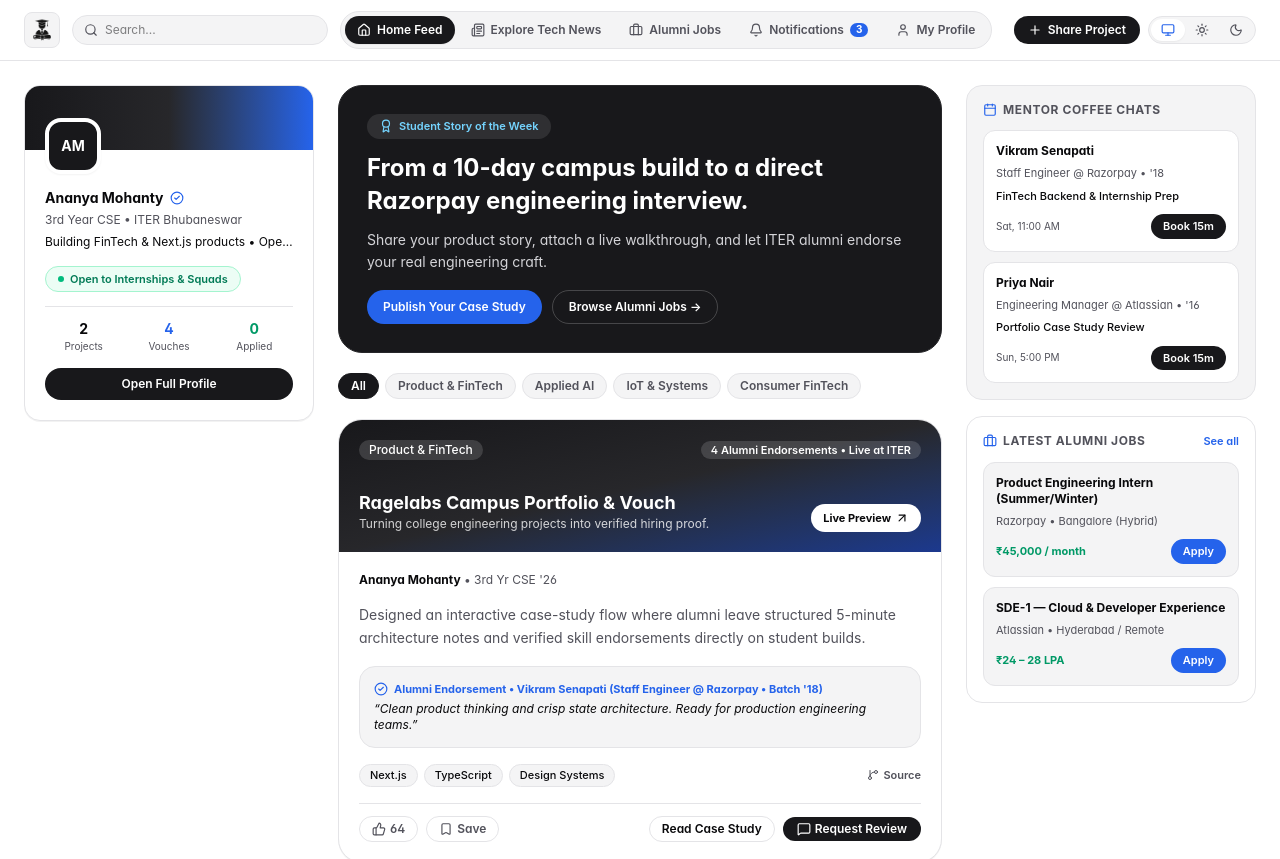
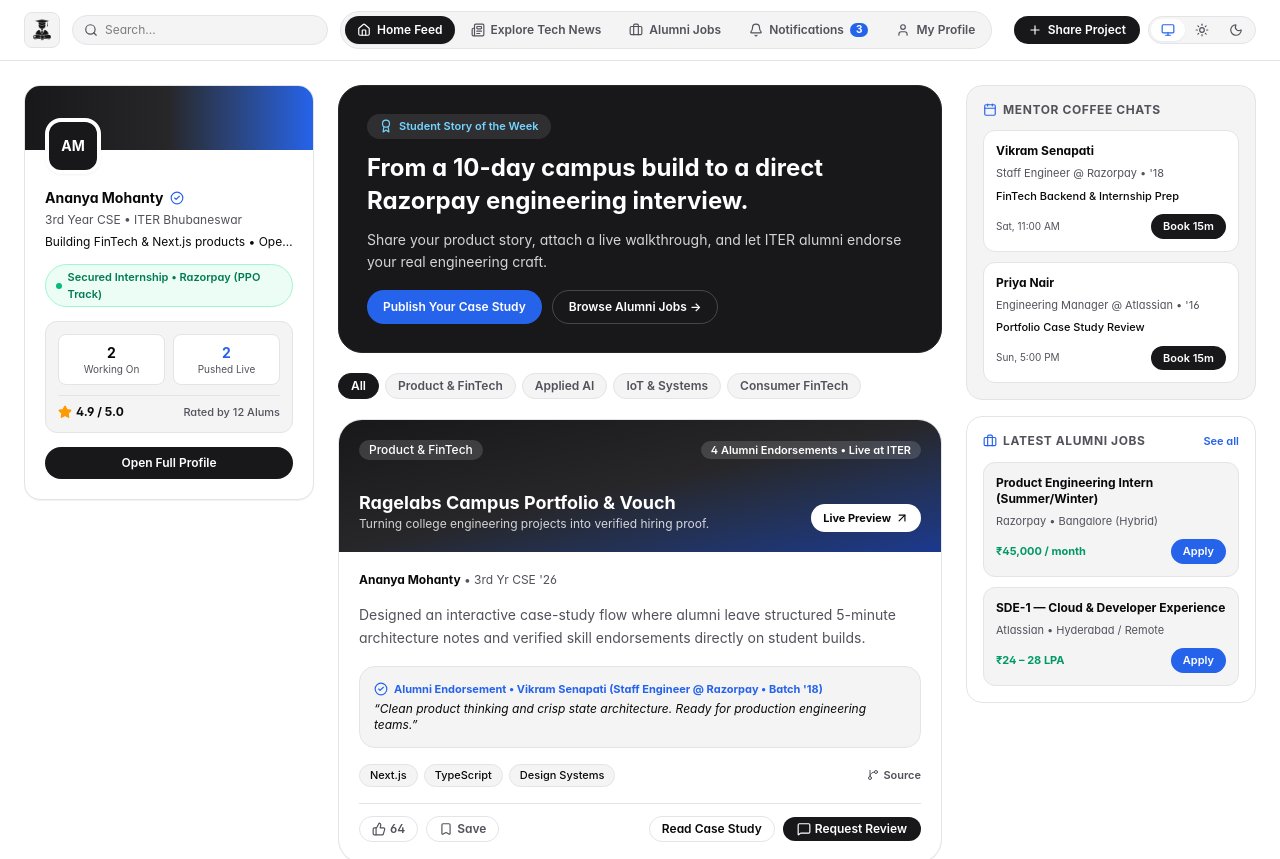
Before and after one commit to ragelabs-ssssd/Alum-Connect, a Next.js app: page /student in a window 1280 px wide. Shown: the top 859 px of the page. Built offline with nearby package versions, Linux system fonts and the light colour scheme.

Commit message:
feat: add Working On, Pushed Live, Secured Internship/PPO, and Alumni Rating to student profile card

```diff
--- a/src/app/student/page.tsx
+++ b/src/app/student/page.tsx
@@ -22,6 +22,7 @@ import {
   Newspaper,
   Plus,
   Search,
+  Star,
   ThumbsUp,
   User,
   UserPlus,
@@ -603,31 +604,40 @@ export default function StudentStudioPage() {
                 </p>
               </div>
 
-              <div className="inline-flex items-center gap-1.5 rounded-full bg-emerald-50 dark:bg-emerald-500/10 border border-emerald-200 dark:border-emerald-500/25 px-3 py-1 text-[11px] font-semibold text-emerald-700 dark:text-emerald-300">
+              <div className="flex flex-wrap gap-1.5">
+                <span className="inline-flex items-center gap-1.5 rounded-full bg-emerald-50 dark:bg-emerald-500/10 border border-emerald-200 dark:border-emerald-500/25 px-2.5 py-1 text-[11px] font-semibold text-emerald-700 dark:text-emerald-300">
                   <span className="h-1.5 w-1.5 rounded-full bg-emerald-500" />
-                Open to Internships &amp; Squads
+                  Secured Internship • Razorpay (PPO Track)
+                </span>
               </div>
 
-              <div className="grid grid-cols-3 gap-2 pt-3 border-t border-[#E4E4E7] dark:border-zinc-800 text-center">
-                <div>
-                  <div className="text-sm font-bold">{myBuilds.length}</div>
+              {/* Working On vs Pushed Live + Alumni Rating */}
+              <div className="rounded-xl bg-[#F4F4F5] dark:bg-zinc-950 border border-[#E4E4E7] dark:border-zinc-800 p-3 space-y-2.5 text-xs">
+                <div className="grid grid-cols-2 gap-2 text-center">
+                  <div className="rounded-lg bg-white dark:bg-zinc-900 border border-[#E4E4E7] dark:border-zinc-800 p-2">
+                    <div className="text-sm font-bold">2</div>
                     <div className="text-[10px] text-[#52525B] dark:text-zinc-400">
-                    Projects
+                      Working On
                     </div>
                   </div>
-                <div>
-                  <div className="text-sm font-bold text-[#2563EB]">4</div>
+                  <div className="rounded-lg bg-white dark:bg-zinc-900 border border-[#E4E4E7] dark:border-zinc-800 p-2">
+                    <div className="text-sm font-bold text-[#2563EB]">
+                      {myBuilds.length}
+                    </div>
                     <div className="text-[10px] text-[#52525B] dark:text-zinc-400">
-                    Vouches
+                      Pushed Live
                     </div>
                   </div>
-                <div>
-                  <div className="text-sm font-bold text-emerald-600 dark:text-emerald-400">
-                    {Object.values(appliedJobs).filter(Boolean).length}
                 </div>
-                  <div className="text-[10px] text-[#52525B] dark:text-zinc-400">
-                    Applied
-                  </div>
+
+                <div className="flex items-center justify-between pt-2 border-t border-[#E4E4E7] dark:border-zinc-800">
+                  <span className="inline-flex items-center gap-1 font-bold text-[#09090B] dark:text-white">
+                    <Star className="w-3.5 h-3.5 text-amber-500 fill-amber-500" />
+                    4.9 / 5.0
+                  </span>
+                  <span className="text-[11px] font-medium text-[#52525B] dark:text-zinc-400">
+                    Rated by 12 Alums
+                  </span>
                 </div>
               </div>
 
```
Lines whose indentation alone changed are shown as unchanged.
